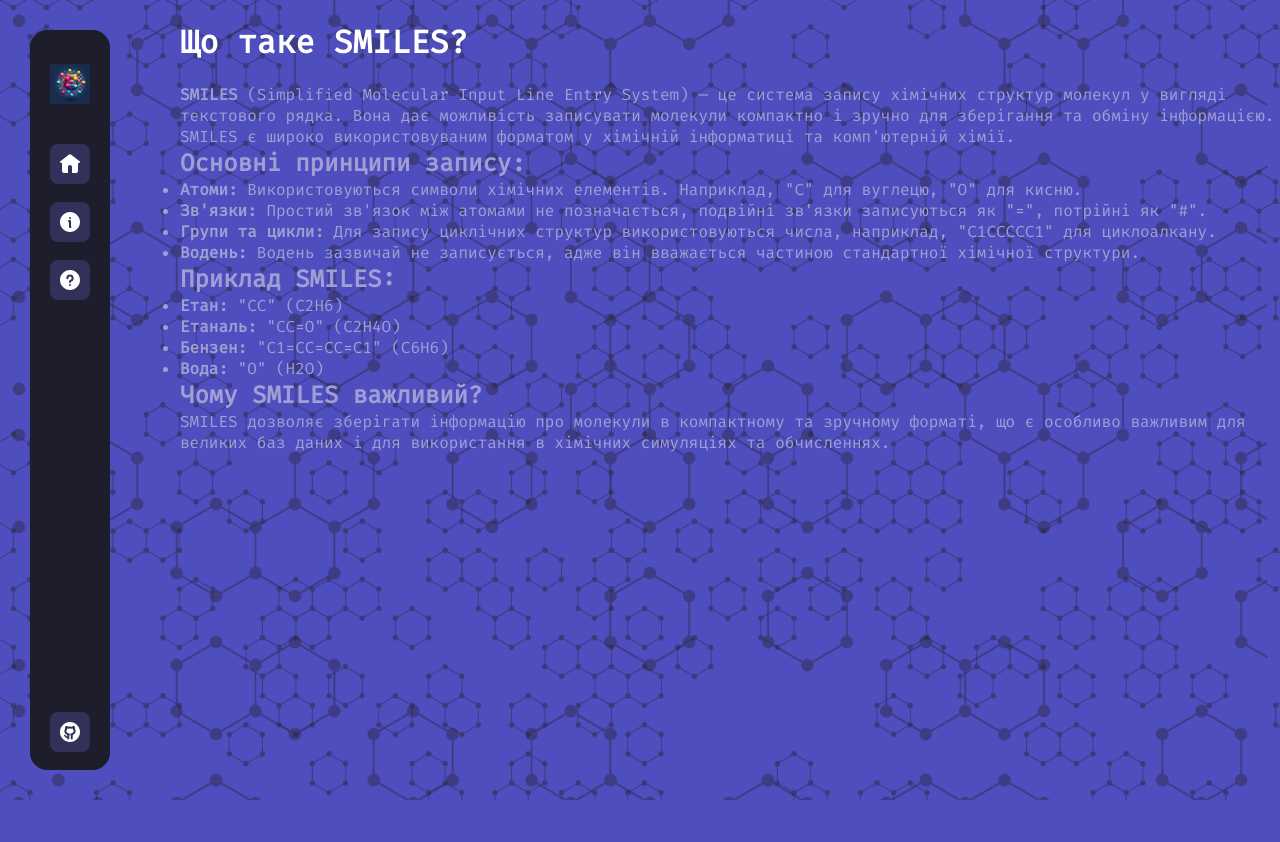
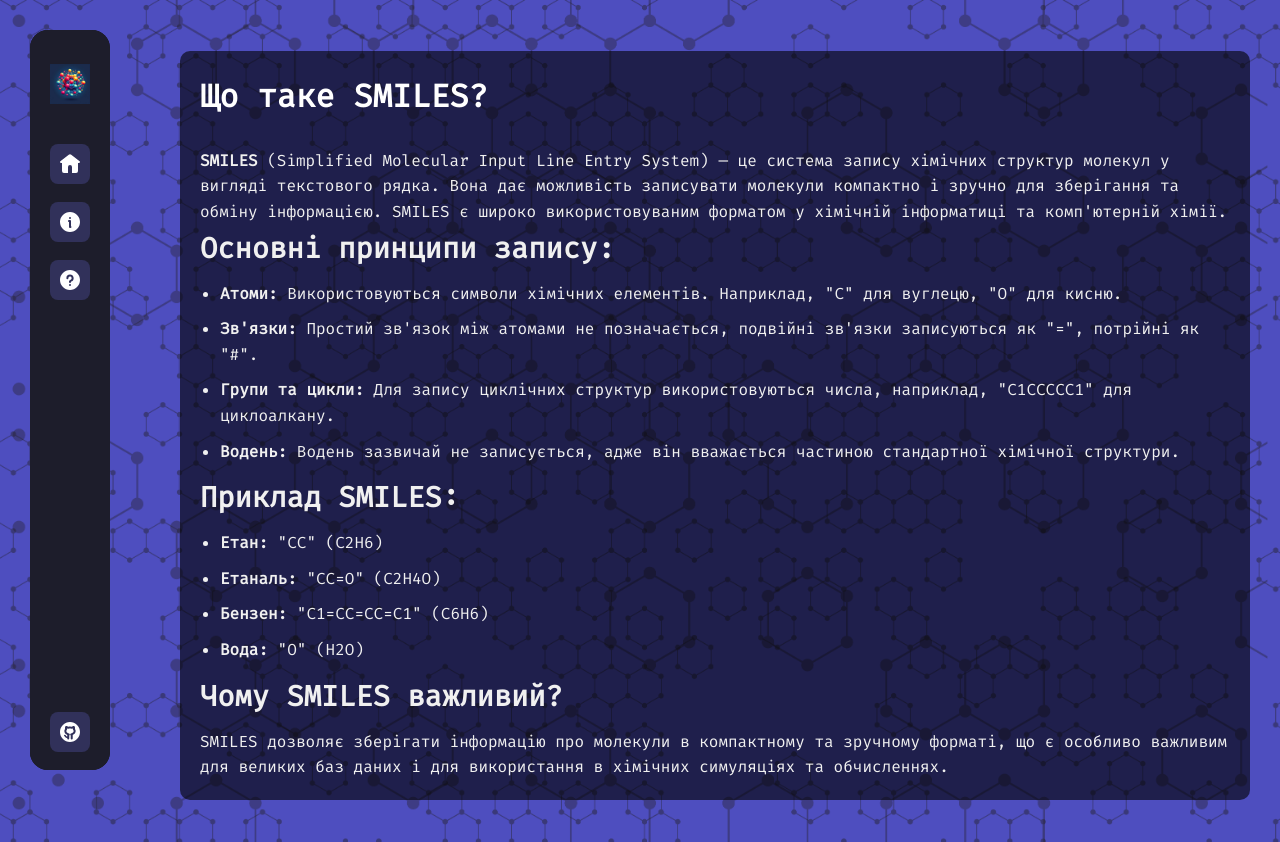
Before and after one commit to C1PL3R/ChemVisualizer, a Django app: page /what_are_smiles/ in a window 1280 px wide. Before the commit the page ends 800 px from the top, so only its background shows below. Run offline with Django 5.2, Linux system fonts and the light colour scheme.

Commit message:
Updated what_are_smiles.html

```diff
--- a/molecules/templates/what_are_smiles.html
+++ b/molecules/templates/what_are_smiles.html
@@ -5,6 +5,36 @@
 
 {% block head %}
 <style>
+        .text {
+        margin-top: 30px;
+        background-color: rgba(0, 0, 0, 0.6);
+        padding: 20px;
+        margin-right: 30px;
+        border-radius: 10px;
+        font-family: Arial, sans-serif;
+        line-height: 1.6;
+        color: #f0f0f0;
+    }
+
+    .text h2 {
+        font-size: 1.8em;
+        margin-bottom: 10px;
+    }
+
+    .text h3 {
+        font-size: 1.5em;
+        margin-top: 20px;
+        margin-bottom: 10px;
+    }
+
+    .text ul {
+        list-style-type: disc;
+        padding-left: 20px;
+    }
+
+    .text ul li {
+        margin-bottom: 10px;
+    }
 </style>
 {% endblock %}
 
@@ -41,5 +71,5 @@
     <p>SMILES дозволяє зберігати інформацію про молекули в компактному та зручному форматі, що є особливо важливим для
         великих баз даних і для використання в хімічних симуляціях та обчисленнях.</p>
 </div>
-
+<br><br>
 {% endblock %}
```
